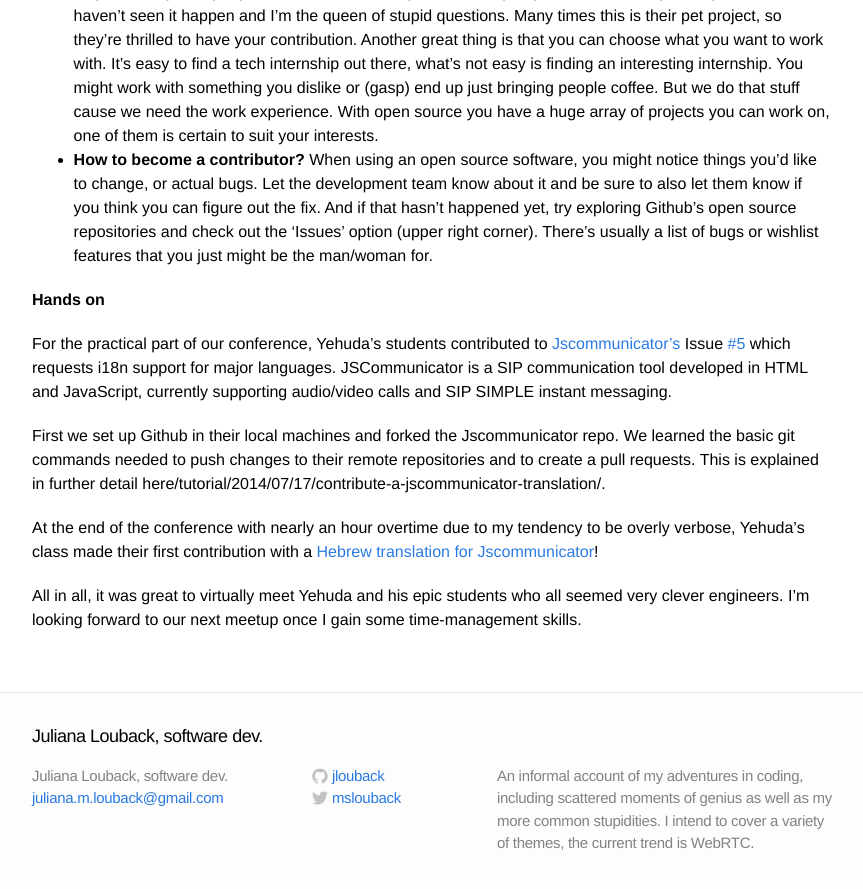
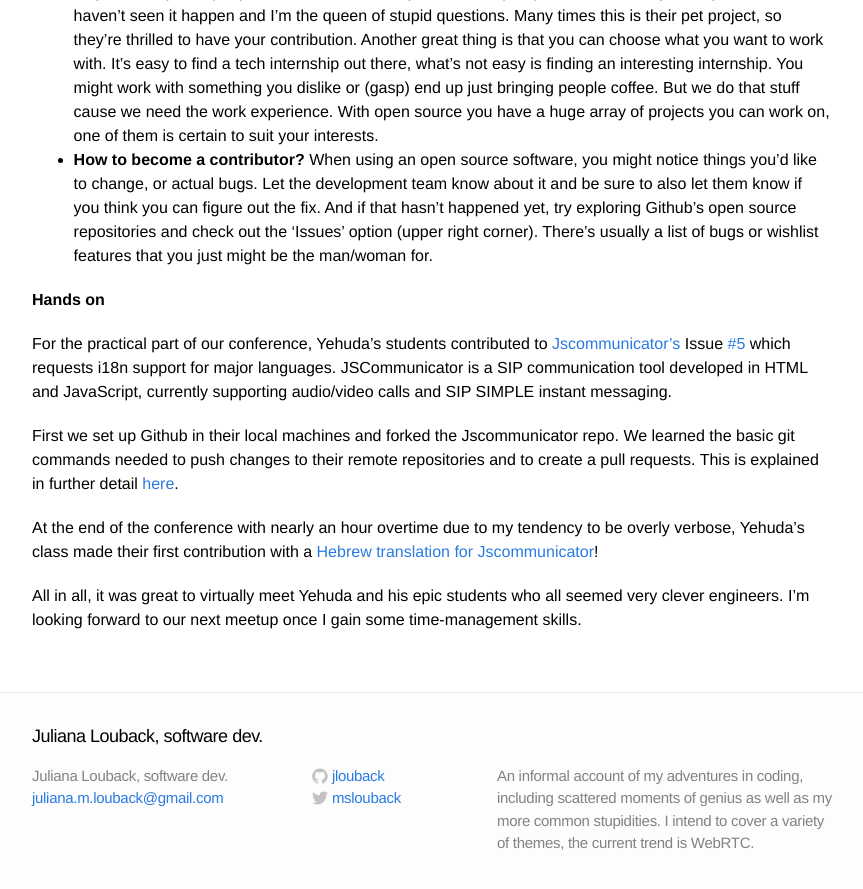
Before and after one commit to JLouback/JLouback.github.io, a Jekyll site: the page built from _posts/2014-07-16-become-an-open-source-contributor.markdown, in a window 1280 px wide and 900 px high, scrolled down 1736 px. Shown: the top 889 px of the window, without its empty margins (208-1071 px from the left). Built offline with Jekyll 4.4.1, drawn with Linux system fonts in a browser that asks for light colours.

```diff
--- a/_posts/2014-07-16-become-an-open-source-contributor.markdown
+++ b/_posts/2014-07-16-become-an-open-source-contributor.markdown
@@ -31,7 +31,7 @@ First there was a Q&A period which was more of a discussion panel, followed by a
 
 For the practical part of our conference, Yehuda's students contributed to [Jscommunicator's](https://github.com/opentelecoms-org/jscommunicator) Issue [#5](https://github.com/opentelecoms-org/jscommunicator/issues/5) which requests i18n support for major languages. JSCommunicator is a SIP communication tool developed in HTML and JavaScript, currently supporting audio/video calls and SIP SIMPLE instant messaging.
 
-First we set up Github in their local machines and forked the Jscommunicator repo. We learned the basic git commands needed to push changes to their remote repositories and to create a pull requests. This is explained in further detail here{% post_url 2014-07-17-contribute-a-jscommunicator-translation %}.
+First we set up Github in their local machines and forked the Jscommunicator repo. We learned the basic git commands needed to push changes to their remote repositories and to create a pull requests. This is explained in further detail [here]({% post_url 2014-07-17-contribute-a-jscommunicator-translation %}).
 
 At the end of the conference with nearly an hour overtime due to my tendency to be overly verbose, Yehuda's class made their first contribution with a [Hebrew translation for Jscommunicator](https://github.com/opentelecoms-org/jscommunicator/pull/32)!
 
```
Also changed, not shown: _posts/2014-07-17-contribute-a-jscommunicator-translation.markdown (+13 -6 lines), assets/branches.jpg, assets/cloneURL.jpg, assets/fork.jpg, assets/pull.jpg, assets/pullEdit.jpg, 8 other files.
